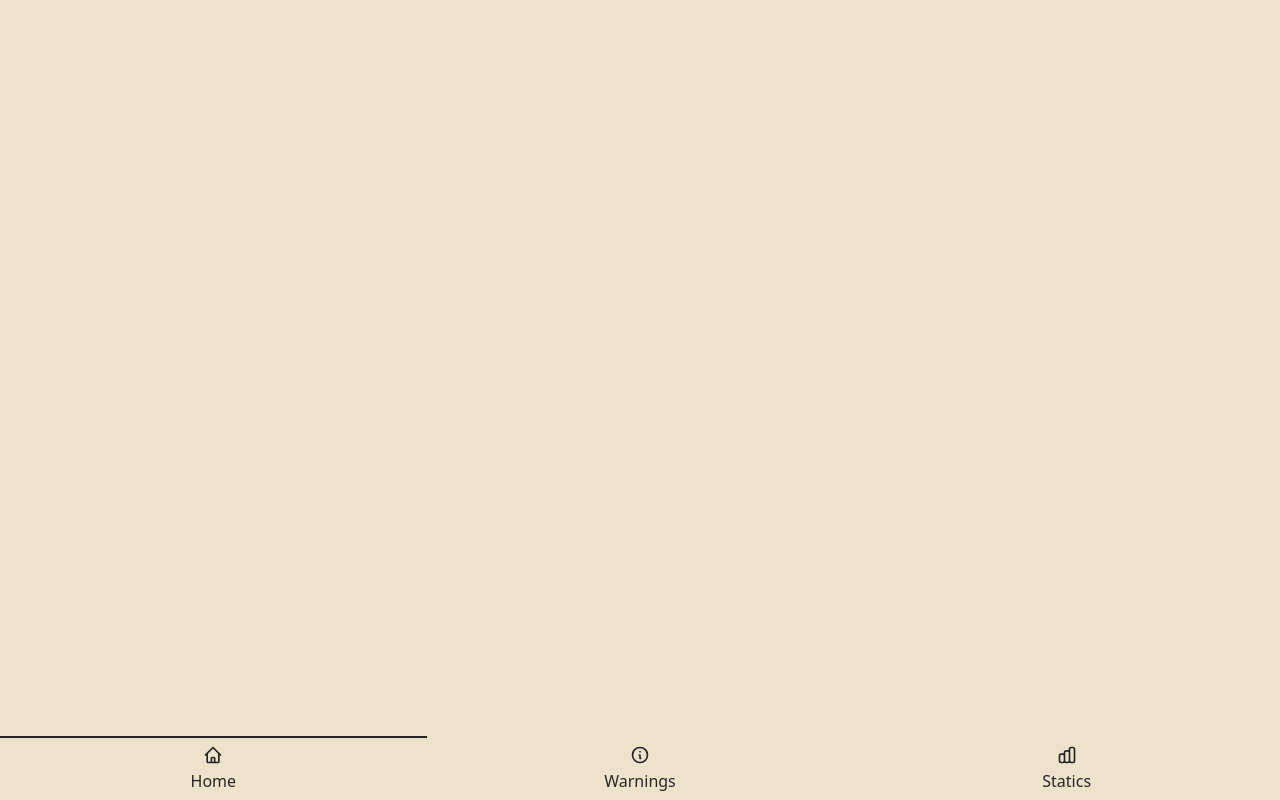
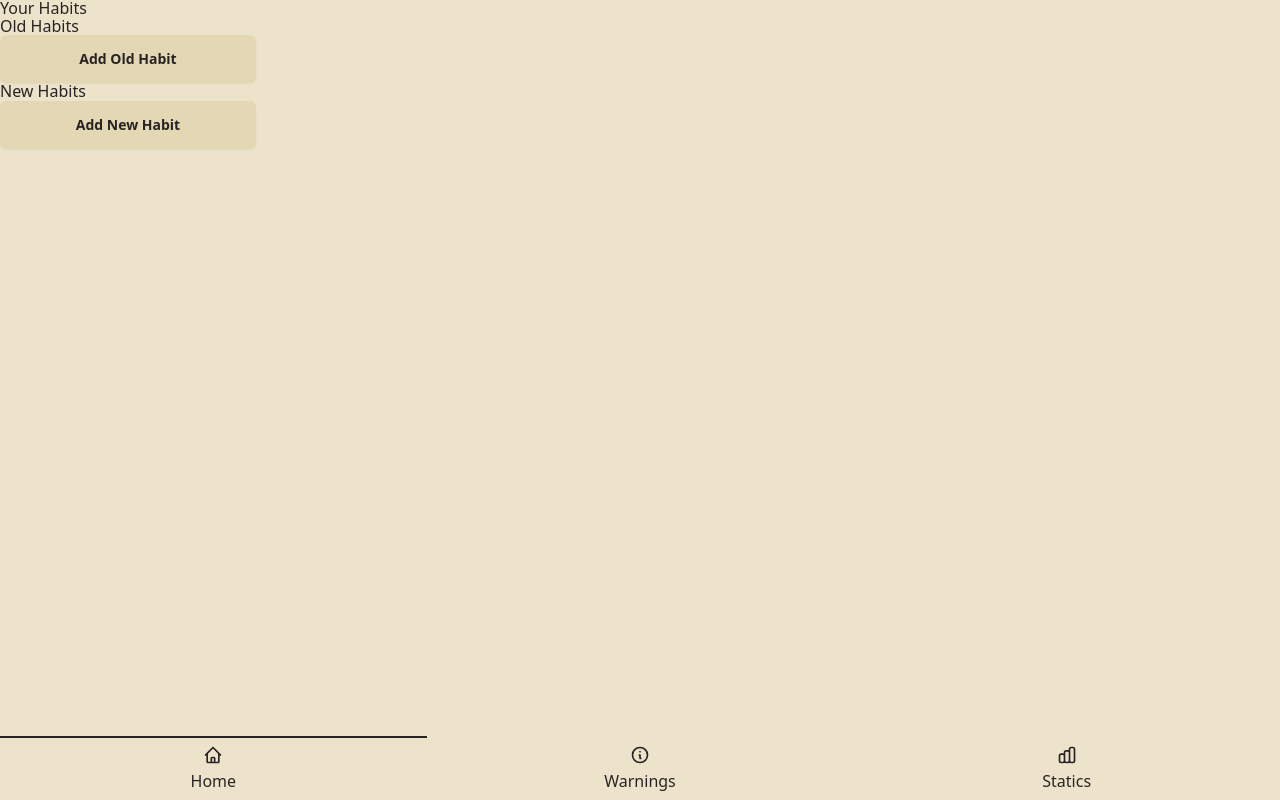
Before and after one commit to timabloom/habit-replacer-tracker, a React (Vite) app: page / in a window 1280 px wide. Built offline with nearby package versions, Linux system fonts and the light colour scheme; the HTML template or start-up script is replaced by a standard one.

Commit message:
feat: implement base structure for home Page with a add habit modal

```diff
--- /dev/null
+++ b/src/addHabitModal.tsx
@@ -0,0 +1,32 @@
+function AddHabitModal(props: {habitType?: string}) {
+
+    return (
+        <>
+            <button className="btn btn-wide" onClick={() => (document.getElementById("my_modal_1") as HTMLDialogElement).showModal()}>{props.habitType === "old" ? "Add Old Habit" : "Add New Habit"}</button>
+            <dialog id="my_modal_1" className="modal">
+                <div className="modal-box">
+                    <h3 className="font-bold text-lg">Add Habit to the List</h3>
+                    <p className="py-4">This app currently only supports habits with a duration.</p>
+                    <div className="modal-action">
+                        <form method="dialog">
+                            <button className="btn btn-sm btn-circle btn-ghost absolute right-2 top-2">✕</button>
+                            <label className="form-control w-full max-w-xs">
+                                <div className="label">
+                                    <span className="label-text">Habit*:</span>
+                                </div>
+                                <input type="text" placeholder="Type here" className="input input-bordered w-full max-w-xs" />
+                                <div className="label">
+                                    <span className="label-text">Description:</span>
+                                </div>
+                                <input type="text" placeholder="Type here" className="input input-bordered w-full max-w-xs" />
+                            </label>
+                            <button className="btn btn-wide">Submit Habit</button>
+                        </form>
+                    </div>
+                </div>
+            </dialog>
+        </>
+    );
+}
+
+export default AddHabitModal;
--- a/src/app.tsx
+++ b/src/app.tsx
@@ -1,9 +1,13 @@
+import HabitsList from "./habitsList";
 import Nav from "./nav";
 
 function App() {
 
   return (
     <>
+      <main>
+      <HabitsList />
+      </main>
       <Nav />
     </>
   );
--- /dev/null
+++ b/src/habitsList.tsx
@@ -0,0 +1,15 @@
+import AddHabitModal from "./addHabitModal";
+
+function HabitsList() {
+    return (
+        <>
+            <h1>Your Habits</h1>
+            <h2>Old Habits</h2>
+            <AddHabitModal habitType="old" />
+            <h2>New Habits</h2>
+            <AddHabitModal />
+        </>
+    );
+}
+
+export default HabitsList;
```
